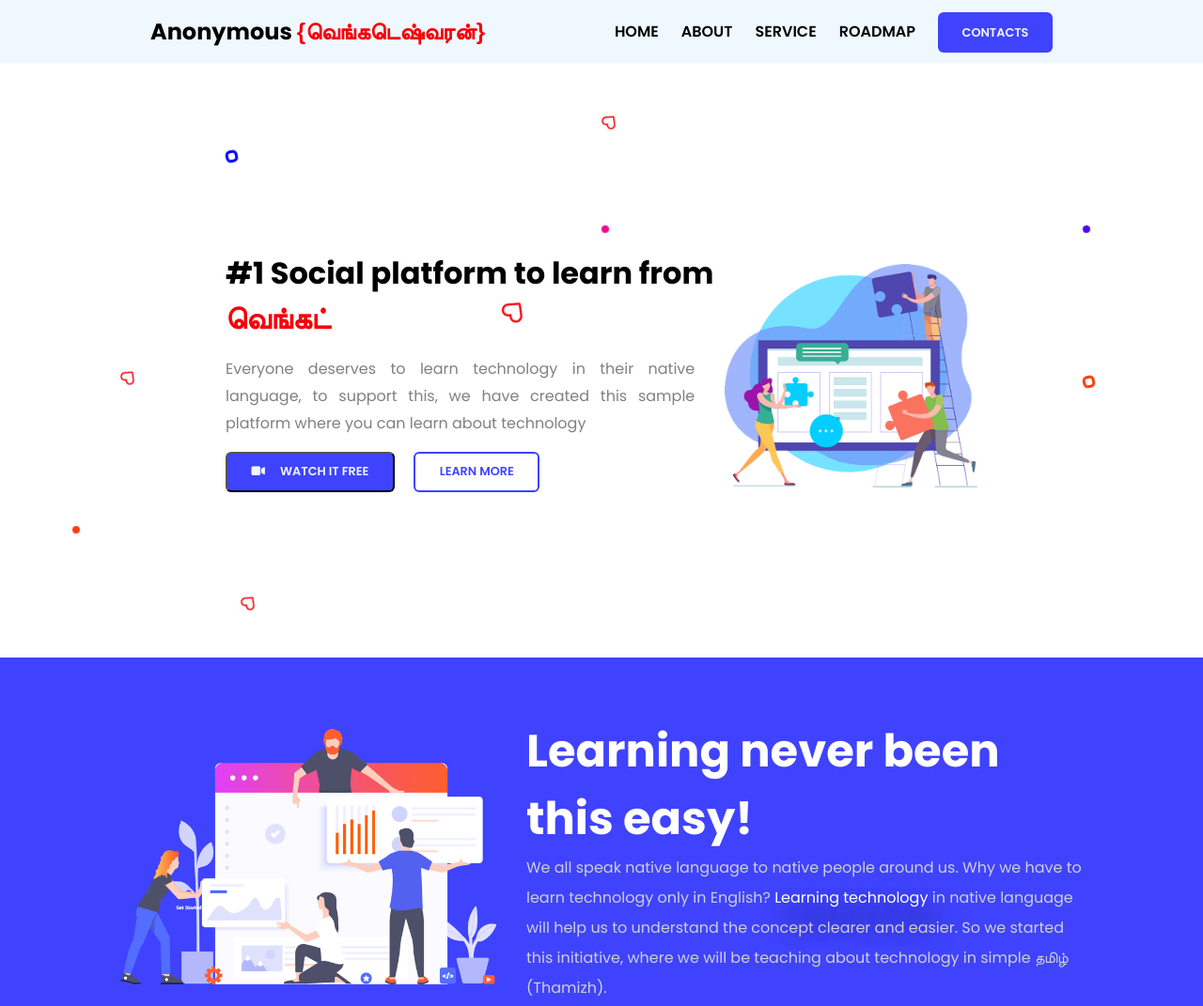
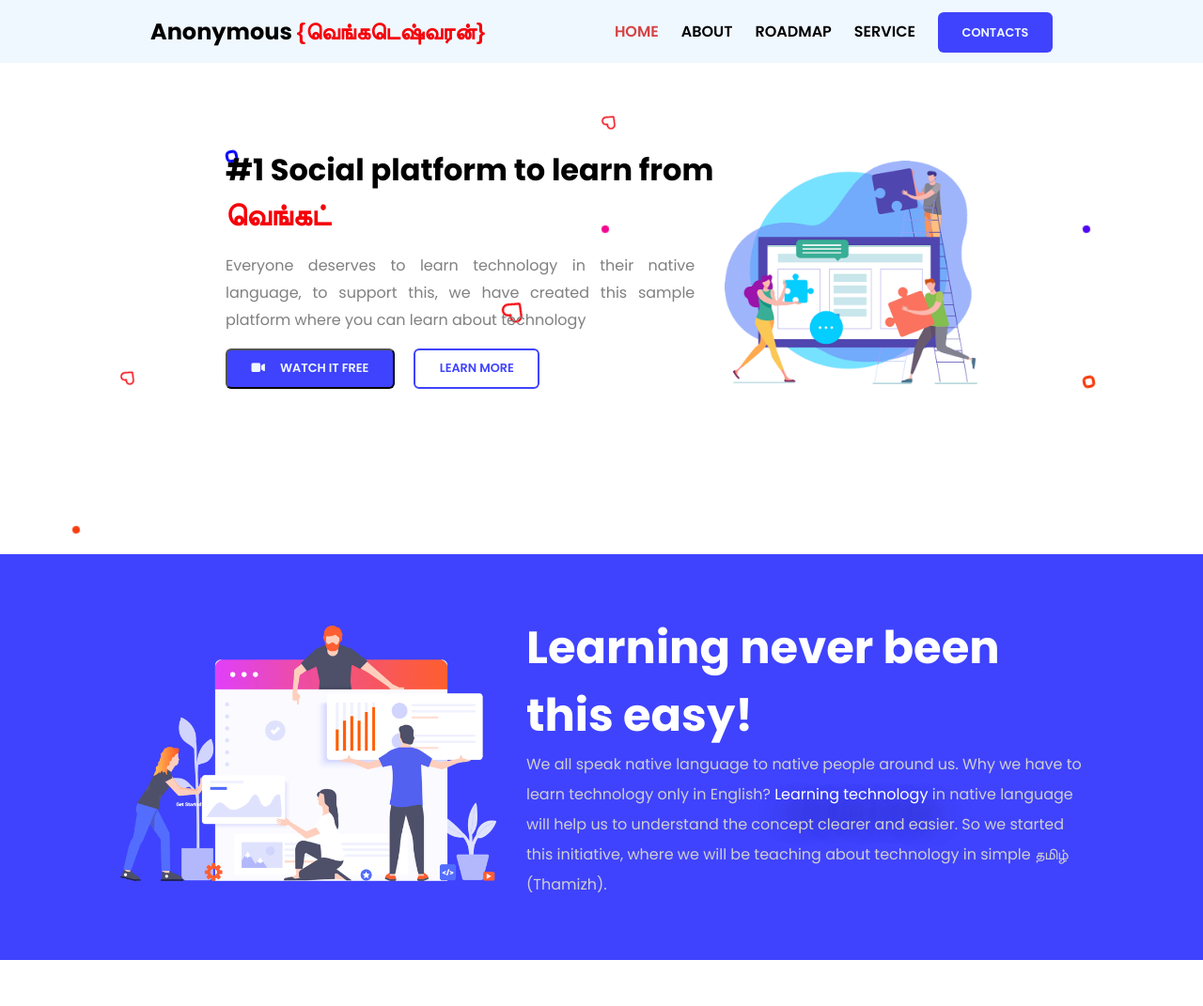
Before and after one commit to 2217Anonymous/webdesign, a plain HTML site: page index.html in a window 1280 px wide. Shown: the top 1071 px of the page at 94% size. Drawn offline with Linux system fonts and the light colour scheme; a web font is replaced by a local one.

Commit message:
fix-margin heroarea

```diff
--- a/assets/scss/pages/_home.scss
+++ b/assets/scss/pages/_home.scss
@@ -4,12 +4,12 @@
     justify-content: space-around;
     padding: 5rem 15rem;
     align-items: center;
-    margin-top: 120px;
+    margin-top: 10px;
 
     @include mixins.responsive(xs){
         flex-direction: column;
         padding: 1rem 2rem;
-        margin-top: 70px;
+        margin-top: 10px;
     }
     &--contant{
         max-width: 34rem;
--- a/index.html
+++ b/index.html
@@ -28,8 +28,8 @@
             <ul class="header--menu">
                 <li class="header--menu__item"><a class="active" href="#home">Home</a></li>
                 <li class="header--menu__item"><a href="#about">About</a></li>
+                <li class="header--menu__item"><a href="#roadmap">Roadmap</a></li>
                 <li class="header--menu__item"><a href="#service">Service</a></li>
-                <li class="header--menu__item"><a href="#roadmap">Roadmap</a></li>
                 <li><a class="btn-primary" href="#contact">Contacts</a></li>
             </ul>
         </div>
```
Also changed, not shown: assets/css/main.css.
